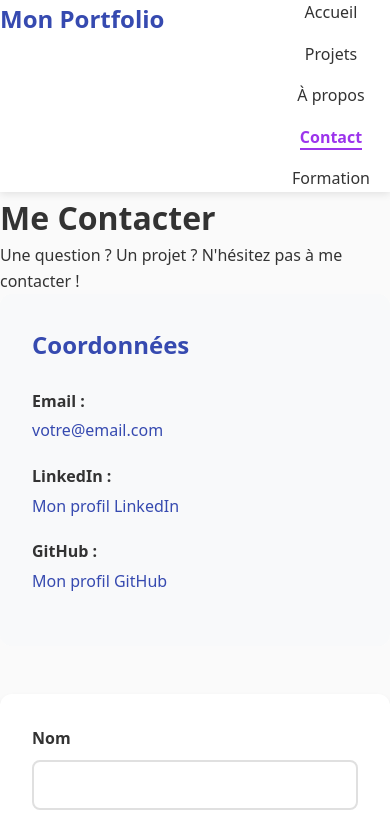
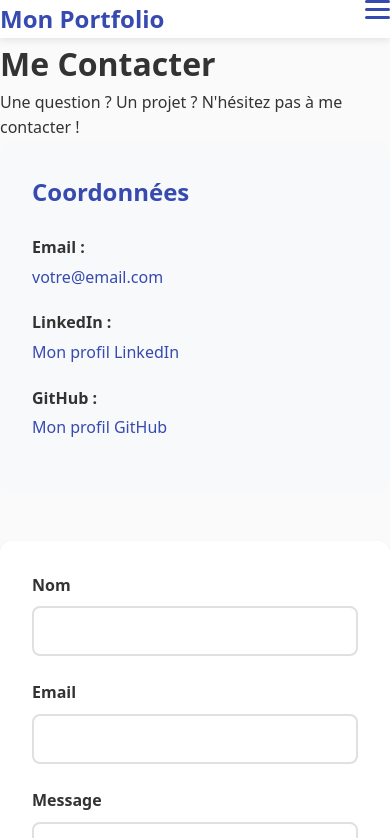
Before and after one commit to DelphineEtheve/MonPortfolio, a Next.js app: page /contact in a window 390 px wide. Shown: the top 838 px of the page. Built offline with nearby package versions, Linux system fonts and the light colour scheme.

Commit message:
Ajout du bouton burger

```diff
--- a/components/Navigation/Navigation.jsx
+++ b/components/Navigation/Navigation.jsx
@@ -1,23 +1,48 @@
 'use client'
 
 import { usePathname } from 'next/navigation'
+import { useState } from 'react'
 import Link from 'next/link'
 import styles from './Navigation.module.css'
 
 
 export default function Navigation() {
   const pathname = usePathname()
+
+  const [isOpen, setIsOpen] = useState(false)
+
+  const toggleMenu = () => {
+    setIsOpen(!isOpen)
+  }
+
+  const closeMenu = () => {
+    setIsOpen(false)
+  }
+
   return (
     <nav className={styles.nav}>
       <div className="container">
-        <Link href="/" className={styles.logo}>
+        <Link href="/" className={styles.logo} onClick={closeMenu}>
           Mon Portfolio
         </Link>
 
-        <ul className={styles.menu}>
+        <button
+          type="button"
+          className={styles.burger}
+          onClick={toggleMenu}
+          aria-label="Menu de navigation"
+          aria-expanded={isOpen}
+        >
+          <span className={isOpen ? styles.burgerOpen : ''}></span>
+          <span className={isOpen ? styles.burgerOpen : ''}></span>
+          <span className={isOpen ? styles.burgerOpen : ''}></span>
+        </button>
+
+        <ul className={`${styles.menu} ${isOpen ? styles.menuOpen : ''}`}>
           <li>
             <Link
               href="/"
+              onClick={closeMenu}
               className={
                 pathname === '/'
                 ? `${styles.link} ${styles.active}`
@@ -30,6 +55,7 @@ export default function Navigation() {
           <li>
             <Link
               href="/projets"
+              onClick={closeMenu}
               className={
               pathname === '/projets' || pathname.startsWith('/projets/')
               ? `${styles.link} ${styles.active}`
@@ -42,6 +68,7 @@ export default function Navigation() {
           <li>
             <Link
               href="/a-propos"
+              onClick={closeMenu}
               className={
                 pathname=="/a-propos"
                 ? `${styles.link} ${styles.active}`
@@ -54,6 +81,7 @@ export default function Navigation() {
           <li>
             <Link
               href="/contact"
+              onClick={closeMenu}
               className={
                 pathname == "/contact"
                 ? `${styles.link} ${styles.active}`
@@ -64,7 +92,9 @@ export default function Navigation() {
             </Link>
           </li>
           <li>
-            <Link href="/formation" className={
+            <Link href="/formation"
+            onClick={closeMenu}
+            className={
               pathname == "/formation"
                 ? `${styles.link} ${styles.active}`
                 : styles.link
--- a/components/Navigation/Navigation.module.css
+++ b/components/Navigation/Navigation.module.css
@@ -40,6 +40,16 @@
     font-weight: bold;
     border-bottom: 2px solid #9c34ec;
 }
+
+.burger {
+  display: none;
+  flex-direction: column;
+  gap: 5px;
+  background: none;
+  border: none;
+  cursor: pointer;
+}
+
 @media (max-width: 768px) {
   .container {
     flex-direction: column;
@@ -47,8 +57,39 @@
   }
 
   .menu {
+    display: none;
     flex-direction: column;
     align-items: center;
     gap: 1rem;
   }
+
+  .menuOpen {
+  display: flex;
 }
+
+.burger {
+  display: flex;
+}
+
+.burger span {
+  display: block;
+  width: 25px;
+  height: 3px;
+  background-color: #364AB0;
+  border-radius: 2px;
+  transition: transform 0.3s ease, opacity 0.3s ease;
+}
+
+.burgerOpen:first-child {
+  transform: translateY(8px) rotate(45deg);
+}
+
+.burgerOpen:nth-child(2) {
+  opacity: 0;
+}
+
+.burgerOpen:last-child {
+  transform: translateY(-8px) rotate(-45deg);
+}
+
+}
```
